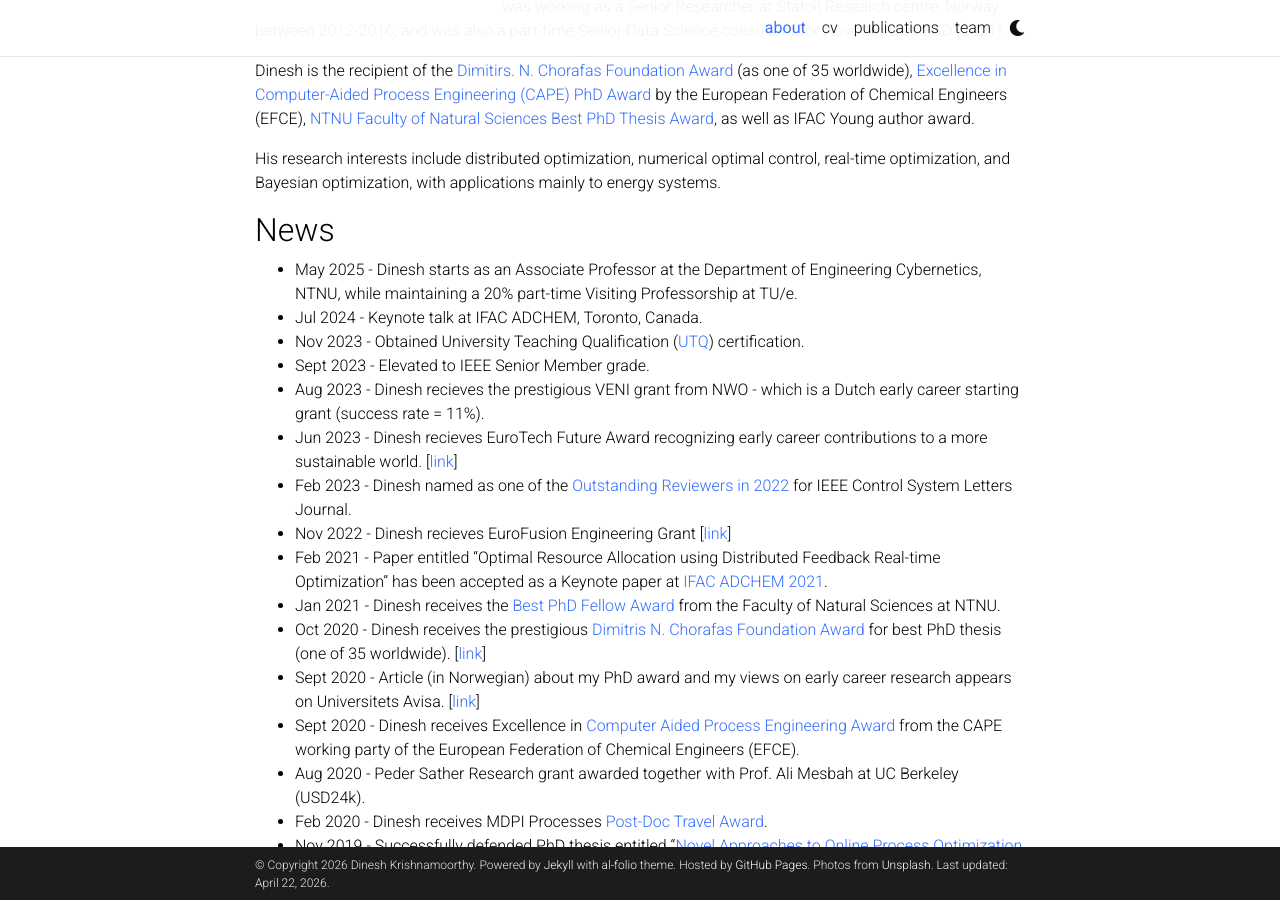
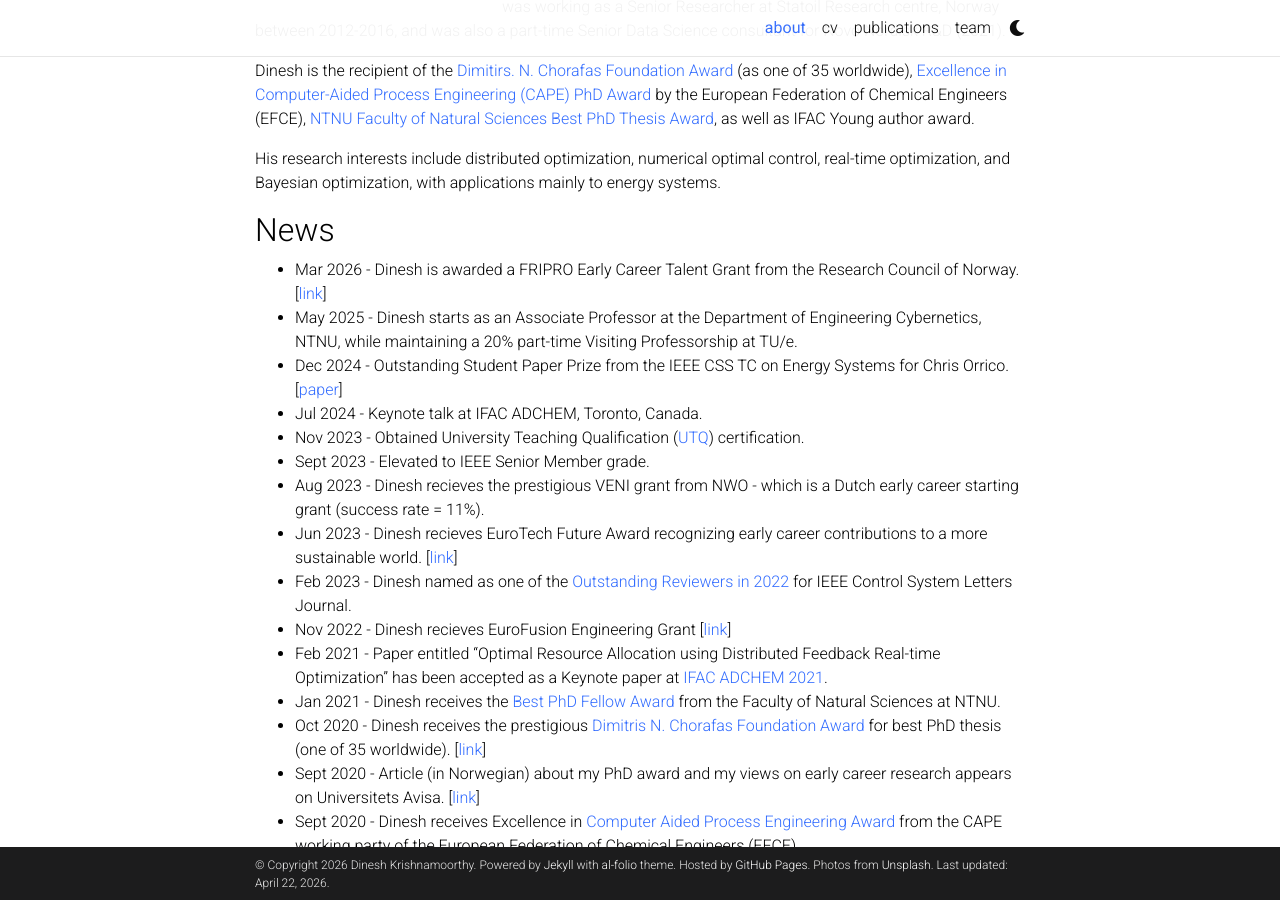
Before and after one commit to dinesh-krishnamoorthy/dinesh-krishnamoorthy.github.io, a Jekyll site: the page built from _pages/about.md, in a window 1280 px wide and 900 px high, scrolled down 587 px. Built offline with Jekyll 4.4.1, drawn with Linux system fonts in a browser that asks for light colours; full-size pictures stand in for the smaller copies a plugin makes; comment, search, counter and statistics services are not loaded; a style sheet for code colours, icons or effects is not loaded.

Commit message:
Update news section with recent achievements
Added news about Dinesh's grant award and updated the order of news items.

```diff
--- a/_pages/about.md
+++ b/_pages/about.md
@@ -35,8 +35,9 @@ His research interests include distributed optimization, numerical optimal contr
 
 
 ## News
-
+* Mar 2026 - Dinesh is awarded a FRIPRO Early Career Talent Grant from the Research Council of Norway. [[link](https://www.forskningsradet.no/nyheter/2026/banebrytande-forskarar-far-236-millionar-kroner/)]
 * May 2025 - Dinesh starts as an Associate Professor at the Department of Engineering Cybernetics, NTNU, while maintaining a 20% part-time Visiting Professorship at TU/e.
+* Dec 2024 - Outstanding Student Paper Prize from the IEEE CSS TC on Energy Systems for Chris Orrico. [[paper](https://arxiv.org/pdf/2306.00415)]
 * Jul 2024 - Keynote talk at IFAC ADCHEM, Toronto, Canada.
 * Nov 2023 -  Obtained University Teaching Qualification ([UTQ](https://www.universiteitenvannederland.nl/en_GB/utq)) certification.
 * Sept 2023 - Elevated to IEEE Senior Member grade.
```
